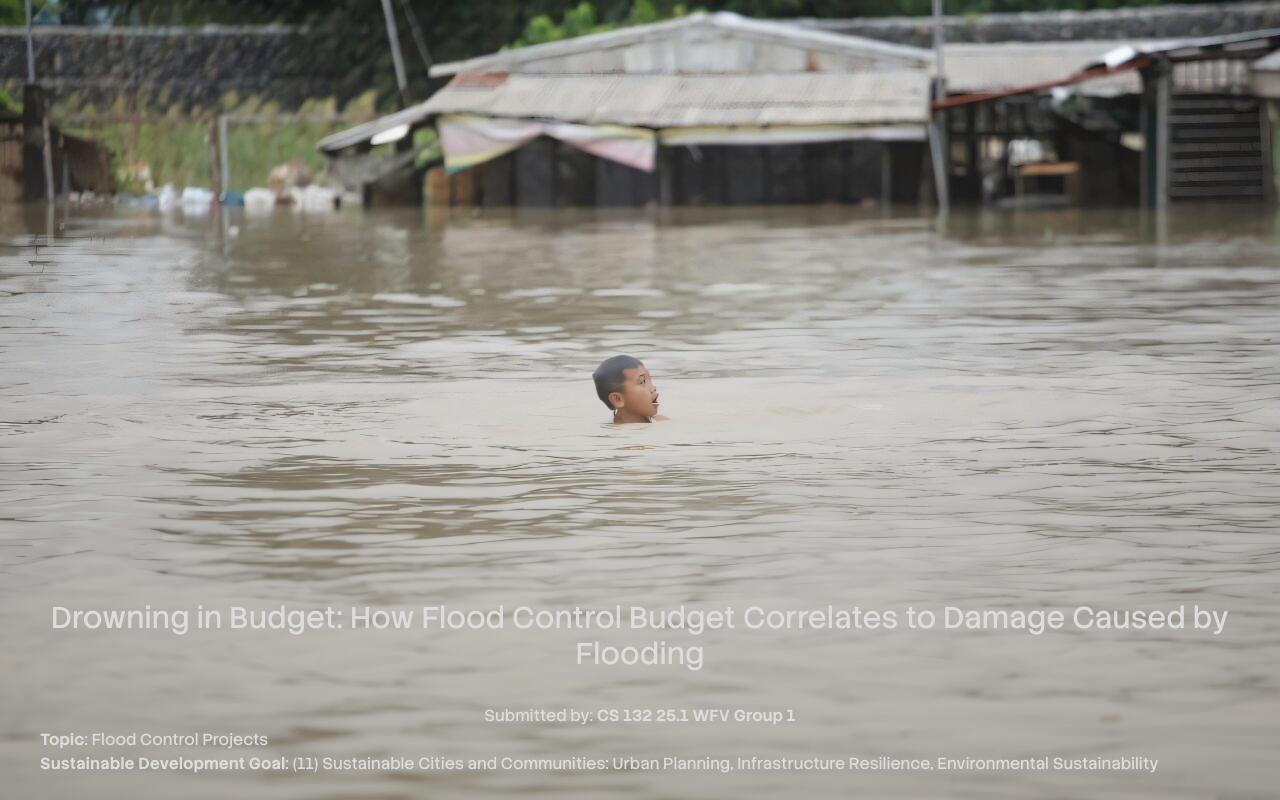
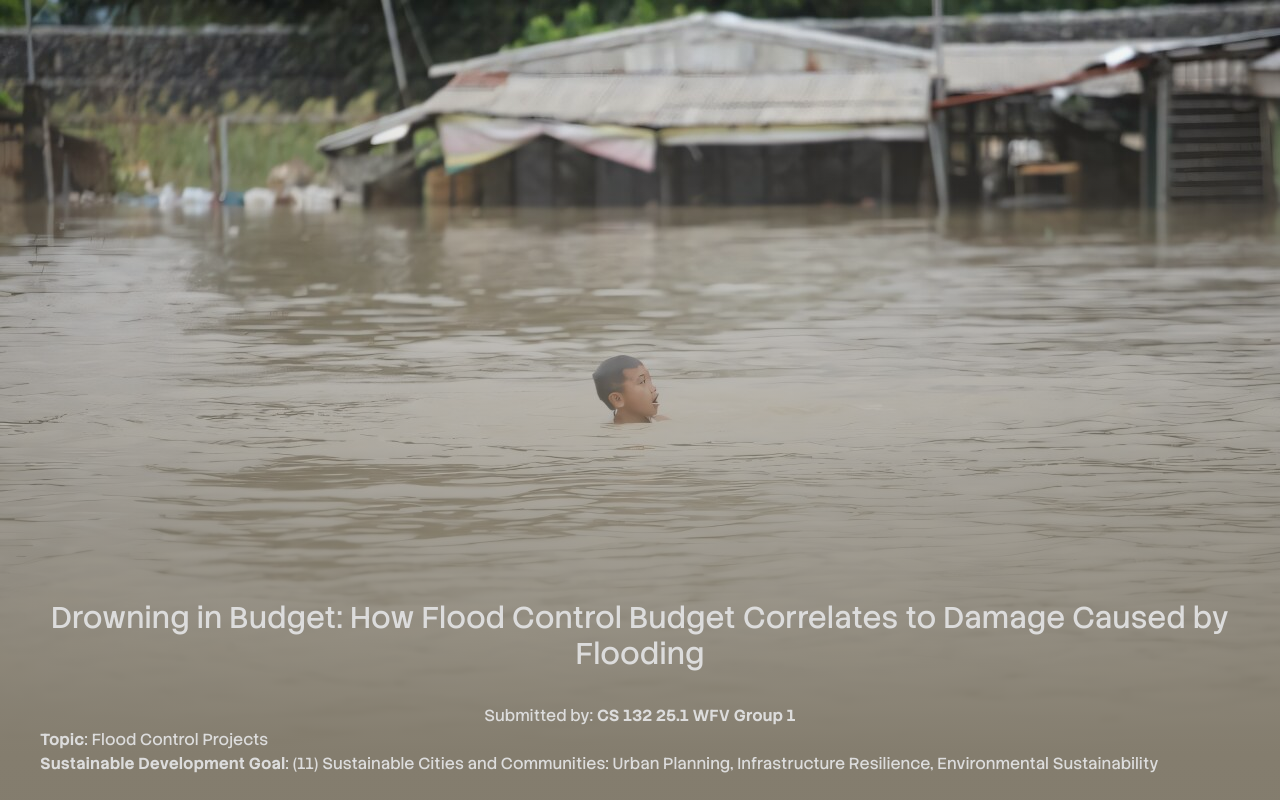
Before and after one commit to galierie/drowning-in-budget, a SvelteKit app: page / in a window 1280 px wide. Shown: the top 800 px of the page. Built offline with nearby package versions, Linux system fonts and the light colour scheme.

Commit message:
feat: fix gradient

```diff
--- a/src/routes/+layout.svelte
+++ b/src/routes/+layout.svelte
@@ -12,7 +12,7 @@
 
 <img src={background} alt="" class="absolute top-0 -z-100 w-full" />
 
-<main class="bg-linear-to-b from-0% via-olive-haze-500 via-10% to-olive-haze-950 text-foreground">
+<main class="bg-linear-to-b from-0% via-olive-haze-500 via-5% to-olive-haze-950 text-foreground">
 	<div class="mx-10 pt-150 pb-4">
 		{@render children?.()}
 	</div>
```
